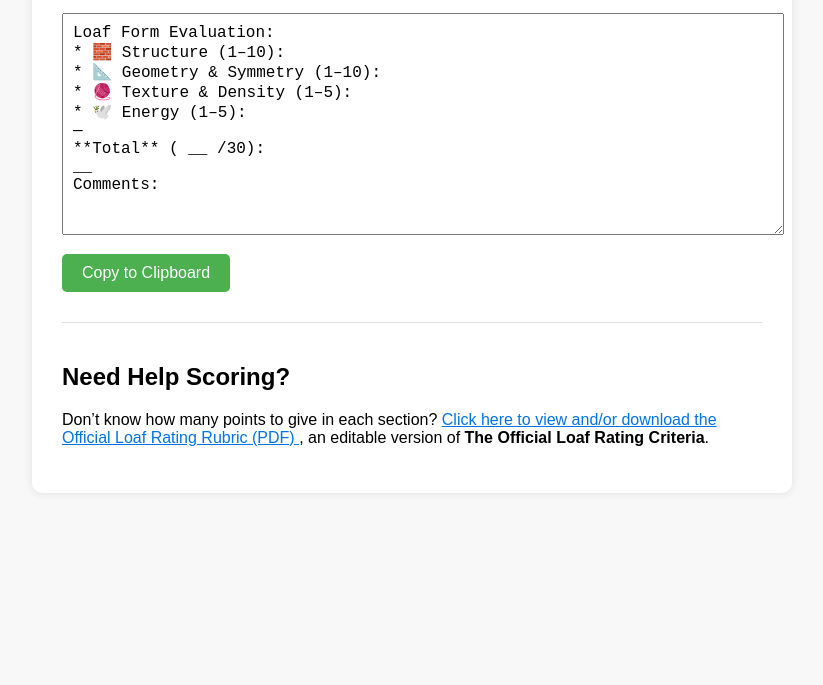
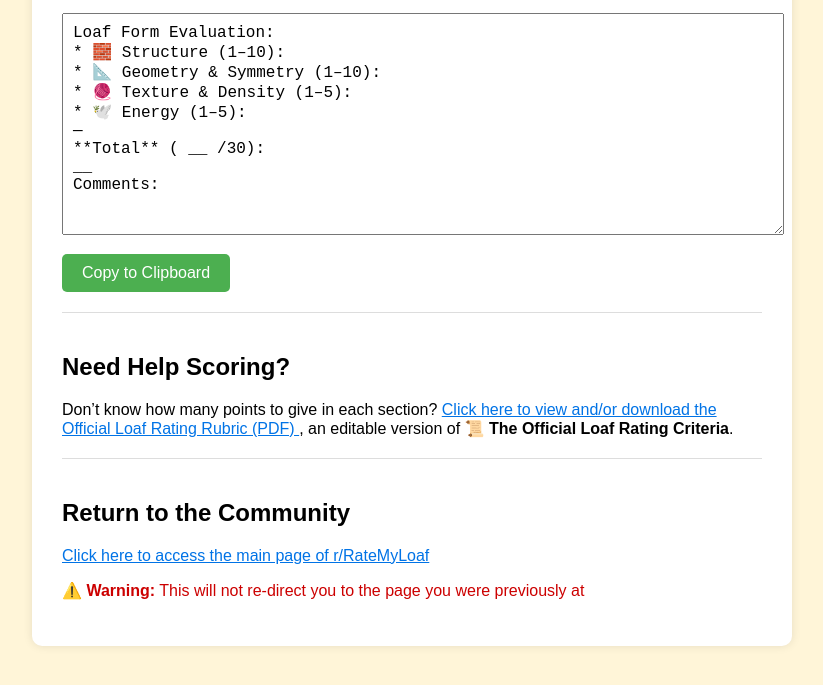
Before and after one commit to larkenlunai/Loaf-Rating-Format, a plain HTML site: page index.html in a window 1280 px wide. Shown: the part 171-856 px from the top of the page, without its empty margins (228-1051 px from the left). Before the commit the page ends 800 px from the top, so only its background shows below. Drawn offline with Linux system fonts and the light colour scheme.

Commit message:
index.html

```diff
--- a/index.html
+++ b/index.html
@@ -8,7 +8,7 @@
         body {
             font-family: Arial, sans-serif;
             margin: 40px;
-            background-color: #f8f8f8;
+            background-color: #fff5d8;
         }
         .container {
             background: white;
@@ -59,14 +59,23 @@ __
 Comments:
         </textarea>
         <button onclick="copyToClipboard()">Copy to Clipboard</button>
-        <div style="margin-top: 30px; border-top: 1px solid #ddd; padding-top: 20px;">
+        <div style="margin-top: 20px; border-top: 1px solid #ddd; padding-top: 20px;">
     <h2>Need Help Scoring?</h2>
     <p>
         Don’t know how many points to give in each section?
         <a href="https://drive.google.com/file/d/18GcsCC4oLO8XRBl3tHf1fguj9w_1grZO/view?usp=sharing" target="_blank" style="color: #0073e6; text-decoration: underline;">
             Click here to view and/or download the Official Loaf Rating Rubric (PDF)
-        </a>, an editable version of <strong>The Official Loaf Rating Criteria</strong>.
+        </a>, an editable version of 📜 <strong>The Official Loaf Rating Criteria</strong>.
     </p>
+</div>
+        <div style="margin-top: 20px; border-top: 1px solid #ddd; padding-top: 20px;">
+  <h2>Return to the Community</h2>
+  <p>
+    <a href="https://www.reddit.com/r/RateMyLoaf/" target="_blank" style="color: #0073e6; text-decoration: underline;">
+      Click here to access the main page of r/RateMyLoaf
+    </a>
+  </p>
+  <p style="color: #cc0000;"><strong>⚠️ Warning:</strong> This will not re-direct you to the page you were previously at</p>
 </div>
     </div>
     <script>
```
